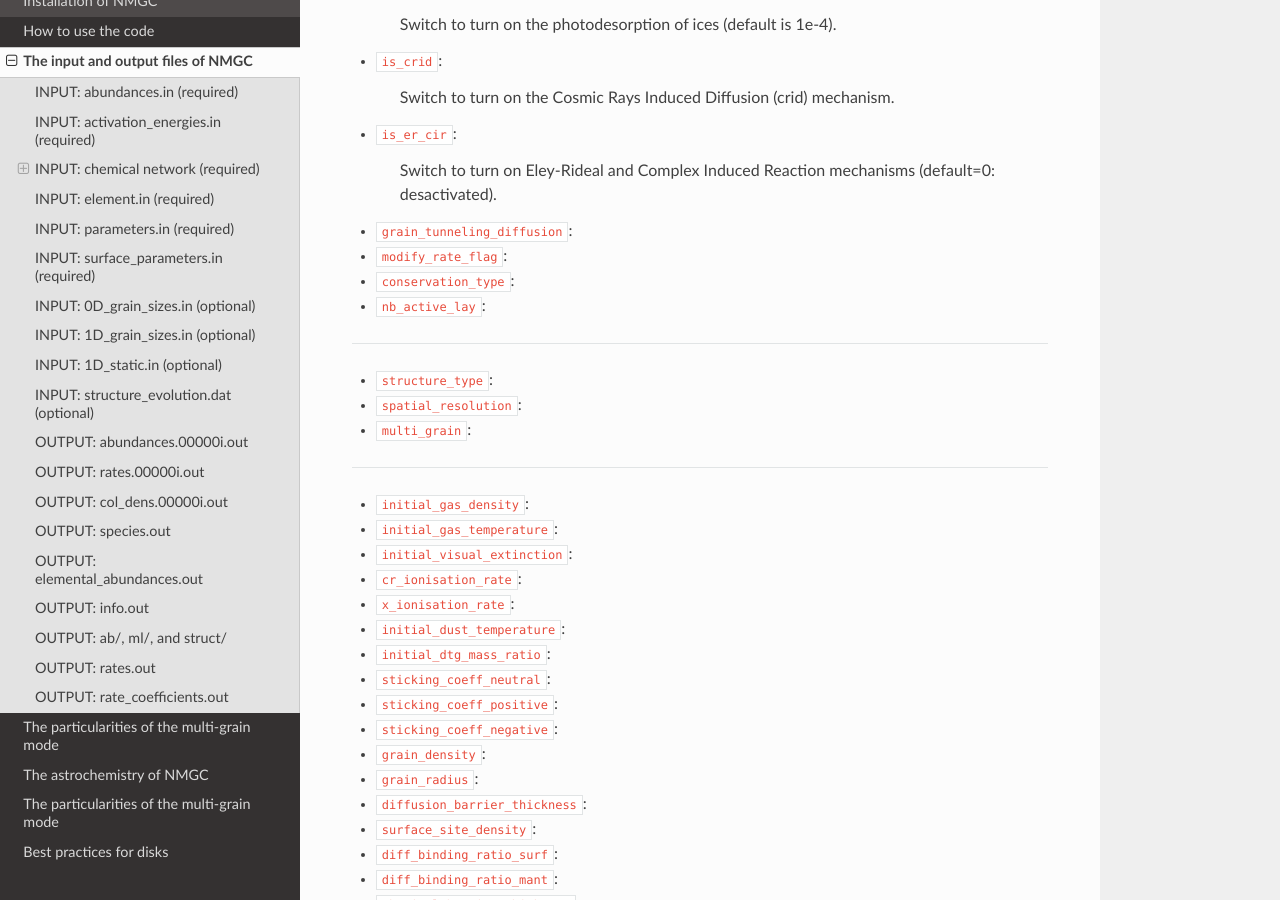
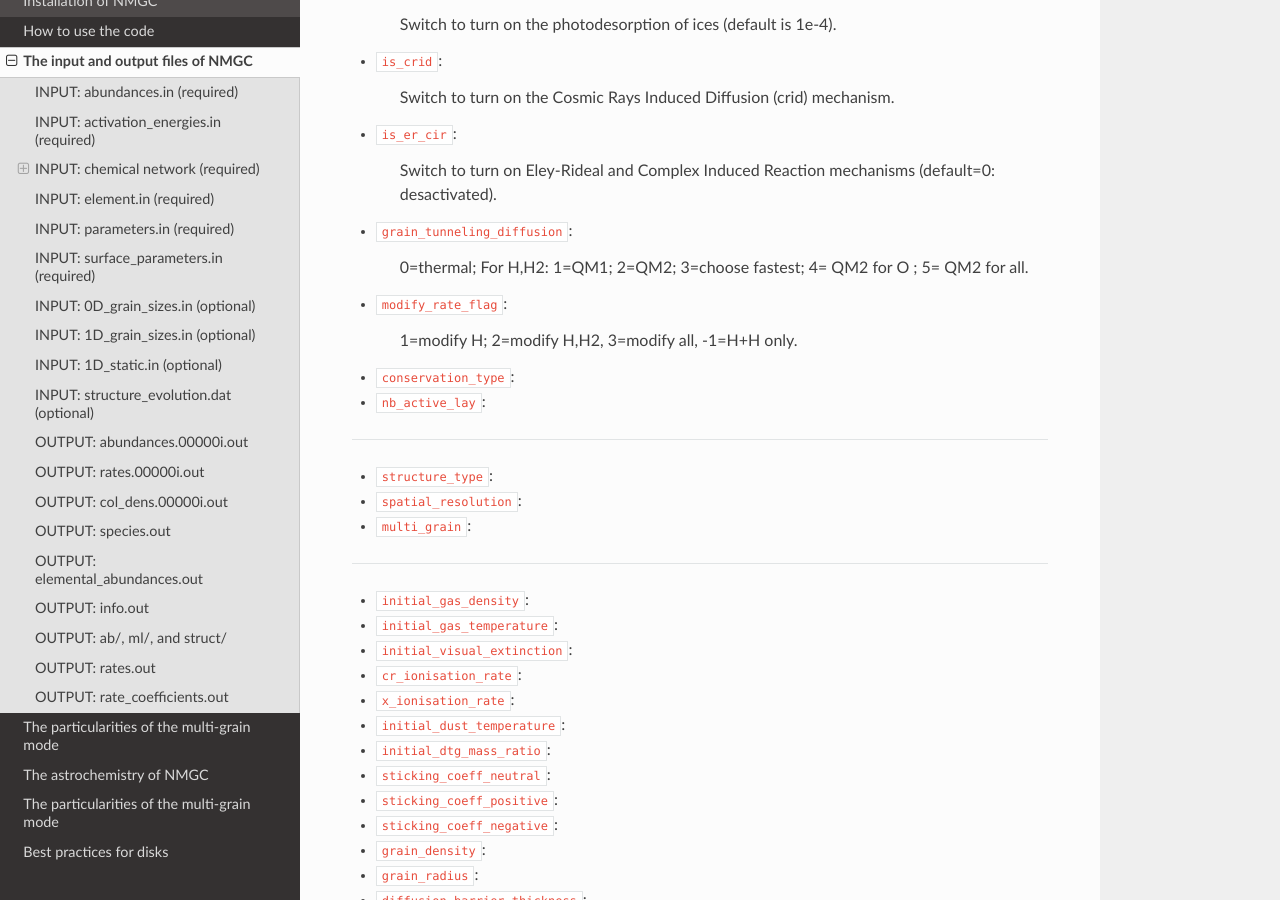
Before and after one commit to sachagavino/nmgc-2.0, a Sphinx documentation site: the page built from docs/source/inputoutput.rst, in a window 1280 px wide and 900 px high, scrolled down 1979 px. Built offline with Sphinx 7.4.7 and the Read the Docs theme 3.1.0, drawn with Linux system fonts in a browser that asks for light colours.

Commit message:
doc text inputs

```diff
--- a/docs/source/inputoutput.rst
+++ b/docs/source/inputoutput.rst
@@ -108,7 +108,11 @@ the modes (number of grains and dimension), the chemical model (2 vs. 3-phase mo
 
 * ``grain_tunneling_diffusion``:
 
+    0=thermal; For H,H2: 1=QM1; 2=QM2; 3=choose fastest; 4= QM2 for O ; 5= QM2 for all.
+
 * ``modify_rate_flag``:
+
+    1=modify H; 2=modify H,H2, 3=modify all, -1=H+H only.
 
 * ``conservation_type``:
 
```
